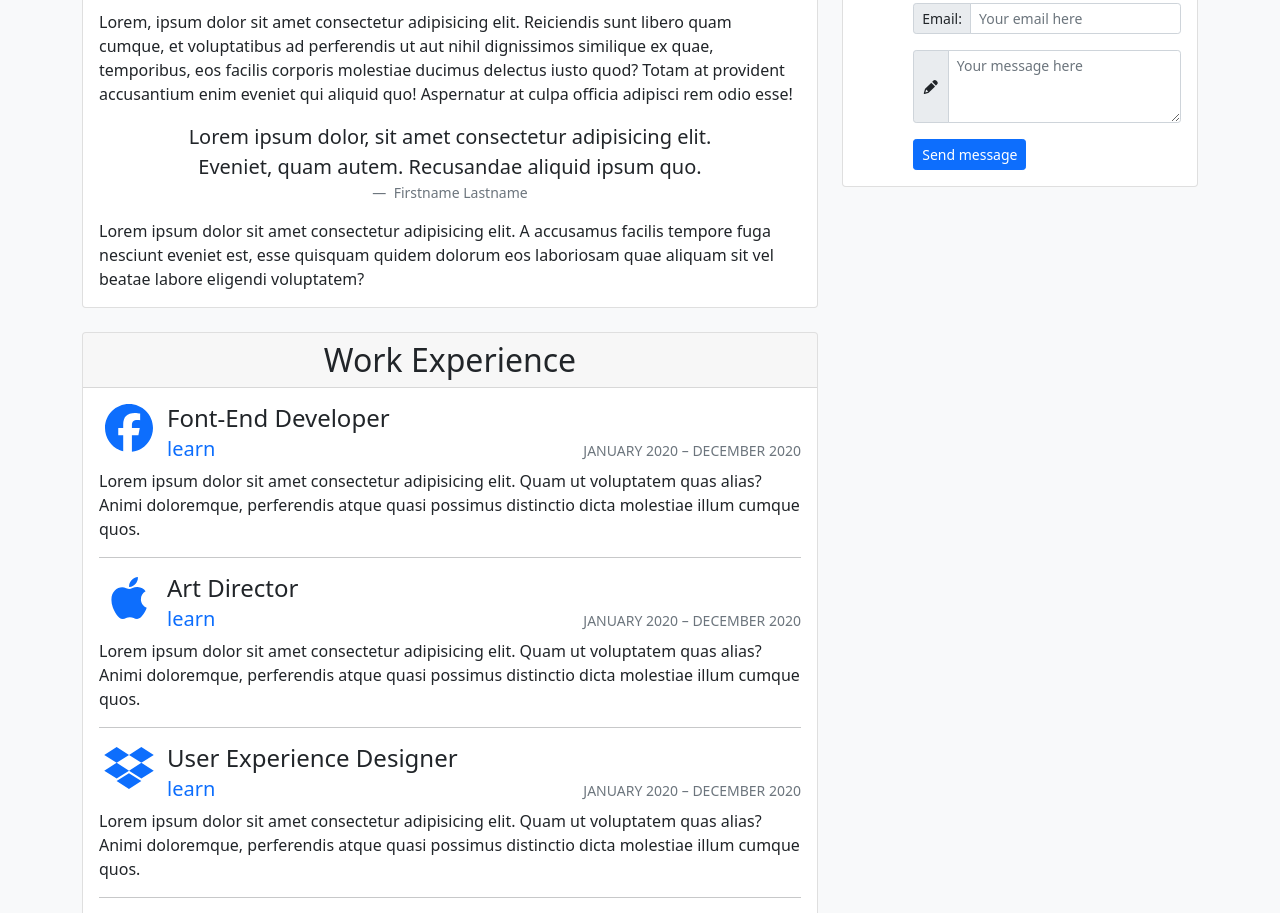
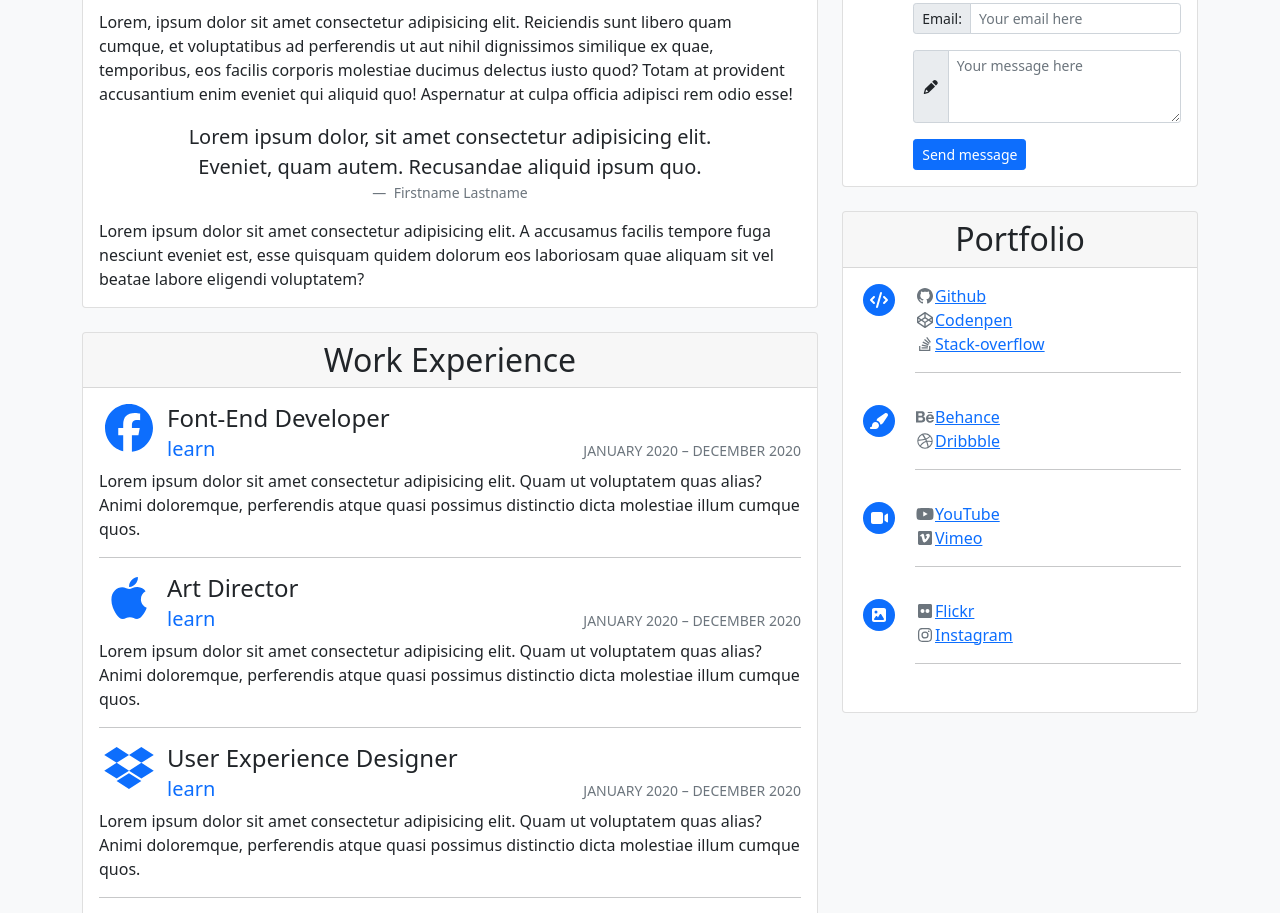
Before and after one commit to enamul58/Project-Resume---CV-Page, a plain HTML site: page index.html in a window 1280 px wide. Shown: the part 568-1481 px from the top of the page. Drawn offline with Linux system fonts and the light colour scheme.

Commit message:
add portfolio information

```diff
--- a/index.html
+++ b/index.html
@@ -640,6 +640,98 @@
               </div>
             </div>
           </div>
+          <!-- card body 2nd end -->
+          <!-- card body 3rd start-->
+          <div class="card mb-4">
+            <h2 class="card-header text-center">Portfolio</h2>
+            <div class="card-body">
+              <div class="d-flex align-items-start">
+                <div class="fa-layers fa-fw fa-2x me-3">
+                  <i class="fa fa-circle text-primary"></i>
+                  <i
+                    class="fa fa-code text-white"
+                    data-fa-transform="shrink-8"
+                  ></i>
+                </div>
+                <ul class="flex-grow-1 list-unstyled">
+                  <li>
+                    <i class="fab fa-fw fa-github text-muted"></i
+                    ><a href="">Github</a>
+                  </li>
+                  <li>
+                    <i class="fab fa-fw fa-codepen text-muted"></i
+                    ><a href="">Codenpen</a>
+                  </li>
+                  <li>
+                    <i class="fab fa-fw fa-stack-overflow text-muted"></i
+                    ><a href="">Stack-overflow</a>
+                  </li>
+                  <li><hr /></li>
+                </ul>
+              </div>
+              <div class="d-flex align-items-start">
+                <div class="fa-layers fa-fw fa-2x me-3">
+                  <i class="fa fa-circle text-primary"></i>
+                  <i
+                    class="fas fa-paint-brush text-white"
+                    data-fa-transform="shrink-8"
+                  ></i>
+                </div>
+                <ul class="flex-grow-1 list-unstyled">
+                  <li>
+                    <i class="fa-fw fab fa-behance text-muted"></i
+                    ><a href="">Behance</a>
+                  </li>
+                  <li>
+                    <i class="f fab fa-dribbble text-muted"></i
+                    ><a href="">Dribbble</a>
+                  </li>
+                  <li><hr /></li>
+                </ul>
+              </div>
+              <div class="d-flex align-items-start">
+                <div class="fa-layers fa-fw fa-2x me-3">
+                  <i class="fa fa-circle text-primary"></i>
+                  <i
+                    class="fas fa-video text-white"
+                    data-fa-transform="shrink-8"
+                  ></i>
+                </div>
+                <ul class="flex-grow-1 list-unstyled">
+                  <li>
+                    <i class="fa-fw fab fa-youtube text-muted"></i
+                    ><a href="">YouTube</a>
+                  </li>
+                  <li>
+                    <i class="fa-fw fab fa-vimeo text-muted"></i
+                    ><a href="">Vimeo</a>
+                  </li>
+                  <li><hr /></li>
+                </ul>
+              </div>
+              <div class="d-flex align-items-start">
+                <div class="fa-layers fa-fw fa-2x me-3">
+                  <i class="fa fa-circle text-primary"></i>
+                  <i
+                    class="fa far fa-image text-white"
+                    data-fa-transform="shrink-8"
+                  ></i>
+                </div>
+                <ul class="flex-grow-1 list-unstyled">
+                  <li>
+                    <i class="fab fa-fw fa-flickr text-muted"></i
+                    ><a href="">Flickr</a>
+                  </li>
+                  <li>
+                    <i class="fa-fw fab fa-instagram text-muted"></i
+                    ><a href="">Instagram</a>
+                  </li>
+                  <li><hr /></li>
+                </ul>
+              </div>
+            </div>
+          </div>
+          <!-- card body 3rd end-->
         </div>
         <!-- contact info column end  -->
       </div>
```
